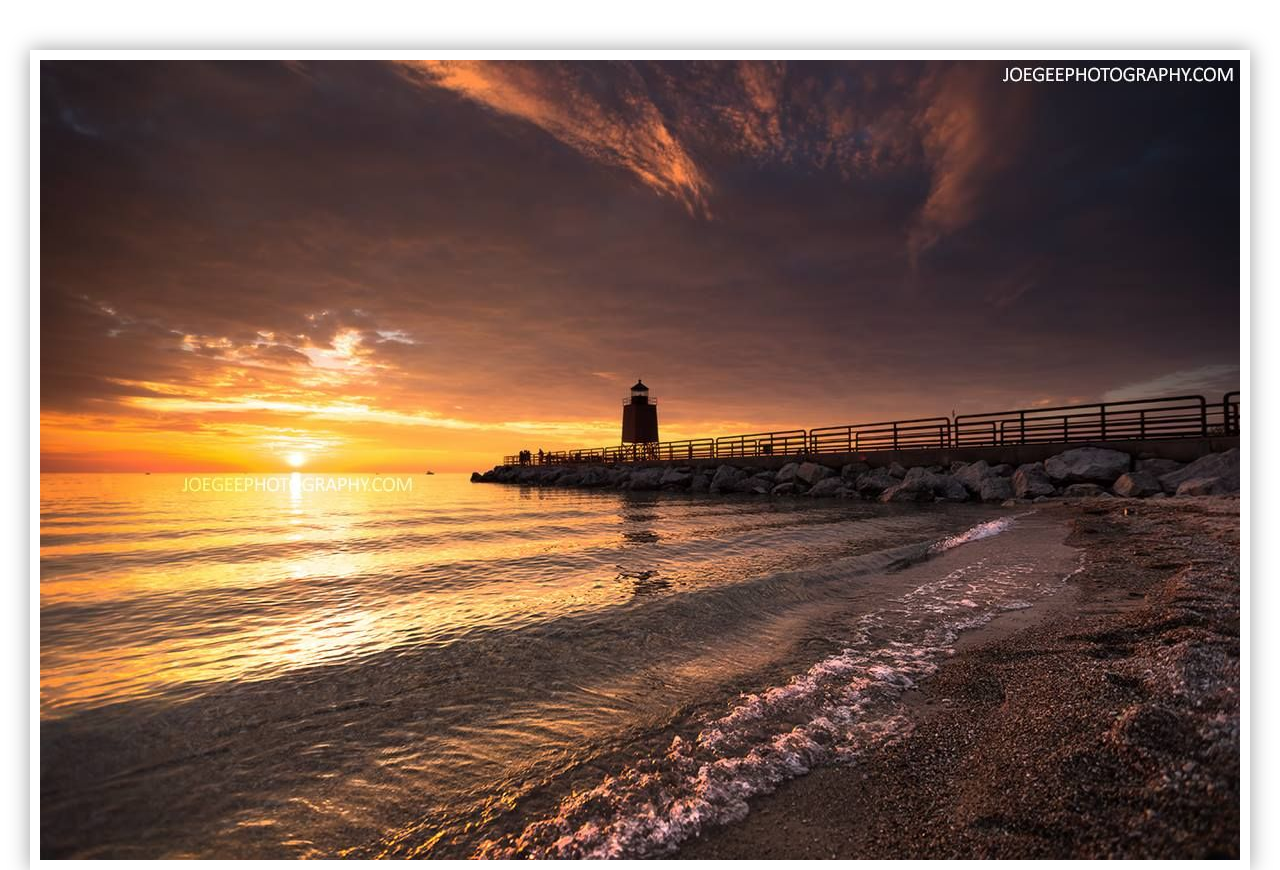
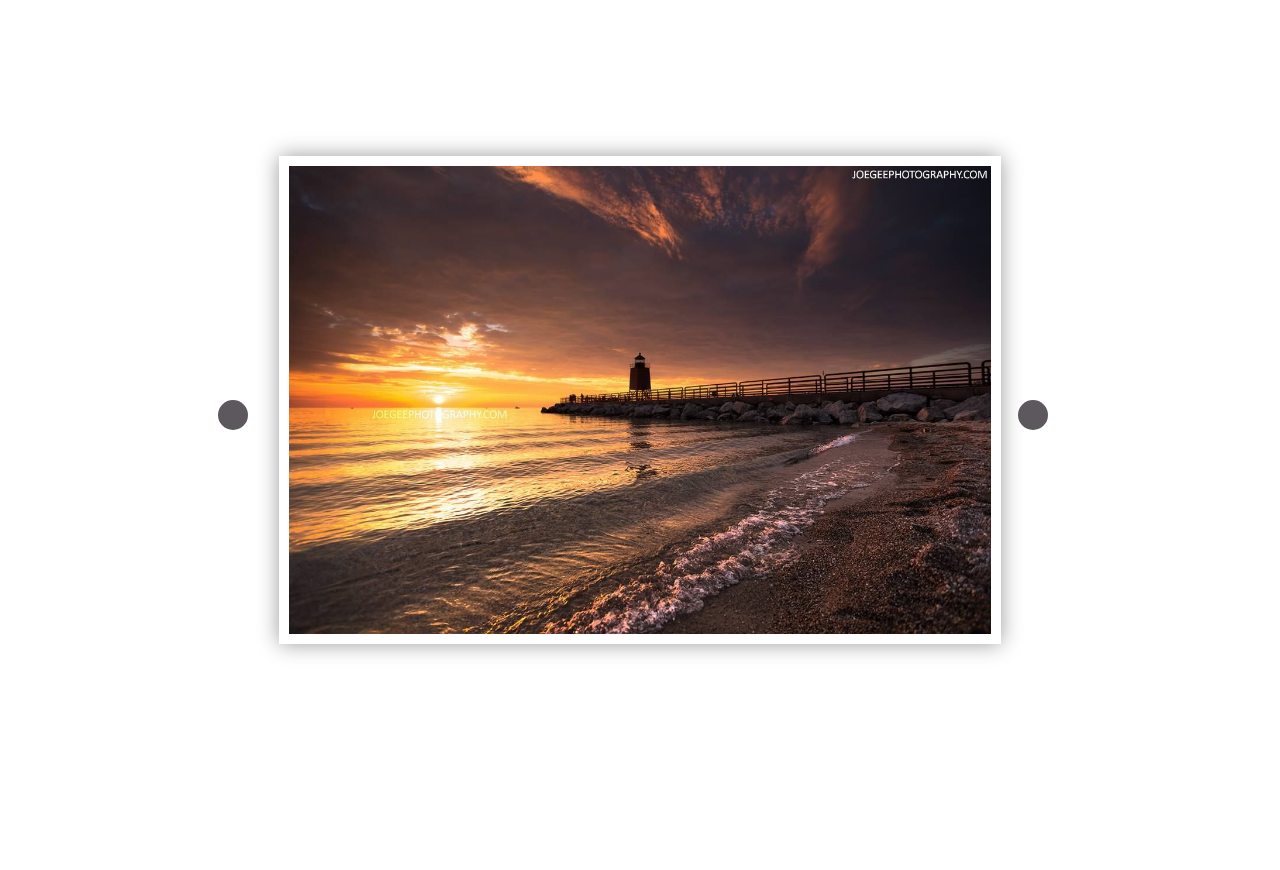
Before and after one commit to weiweimsn/WeITPower, a plain HTML site: page slideshow/index.html in a window 1280 px wide. After the commit the page ends 800 px from the top, so only its background shows below. Drawn offline with Linux system fonts and the light colour scheme.

Commit message:
Nov 2, 2018

```diff
--- a/slideshow/index.html
+++ b/slideshow/index.html
@@ -24,6 +24,12 @@
             <img src="./images/03.jpg">
         </div>
     </div>
+    <div class="leftTurn">
+
+    </div>
+    <div class="rightTurn">
+
+    </div>
 </body>
 
 </html>
--- a/slideshow/style.css
+++ b/slideshow/style.css
@@ -1,14 +1,23 @@
-html, body{
+html, body, #slideshow{
     height: 100%;
     margin: 0 auto;
     padding: 0;
+    text-align: center;
 }
 
-#slideshow {
-    margin: 50px auto;
+#slideshow{
     position: relative;
-    width: 1200px;
-    height: 800px;
+}
+
+img {
+    position: relative;
+    top: 50%;
+    transform: translateY(-50%);
+
+    width:auto;
+    height: auto;
+    max-width: 60%;
+    max-height: 60%;
     padding: 10px;
     box-shadow: 0 0 20px rgba(0,0,0,0.4);
 }
@@ -21,3 +30,20 @@ html, body{
     right: 10px;
     bottom: 10px;
 }
+
+.leftTurn, .rightTurn{
+    border-radius: 50%;
+    height: 30px;
+    width: 30px;
+    background-color: rgb(93, 87, 94);
+    position: relative;
+}
+.leftTurn{
+    left: 17%;
+    top:-50%;
+}
+.rightTurn{
+    left: 79.5%;
+    top:-50%;
+    transform: translateY(-100%);
+}
```
Also changed, not shown: index.html (+4 -4 lines), main.js (+12 -42 lines).
